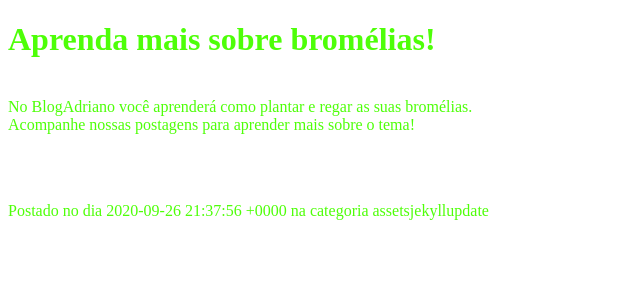
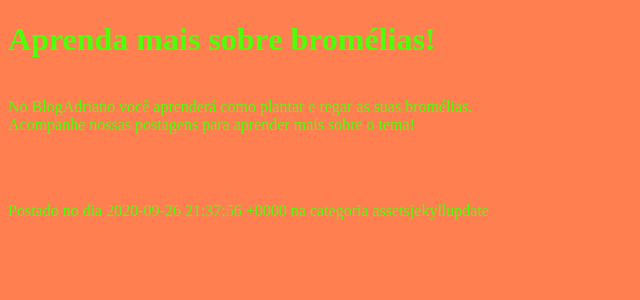
Before and after one commit to AdrianoAntongiovanni/BlogAdriano, a Jekyll site: the page built from assets/_posts/2020-09-26-welcome-to-jekyll.markdown, in a window 1280 px wide. Shown: the top 300 px of the page, without its empty margins (0-640 px from the left). Built offline with Jekyll 4.4.1, drawn with Linux system fonts in a browser that asks for light colours.

Commit message:
Teste Layout 3

```diff
--- a/_sass/main.scss
+++ b/_sass/main.scss
@@ -2,5 +2,6 @@ body {
     color: rgb(78, 255, 8);
     font-size: medium;
     font-style: normal;
-    font-family: 'Times New Roman', Times, serif;;
+    font-family: 'Times New Roman', Times, serif;
+    background-color: coral;
 }
```
